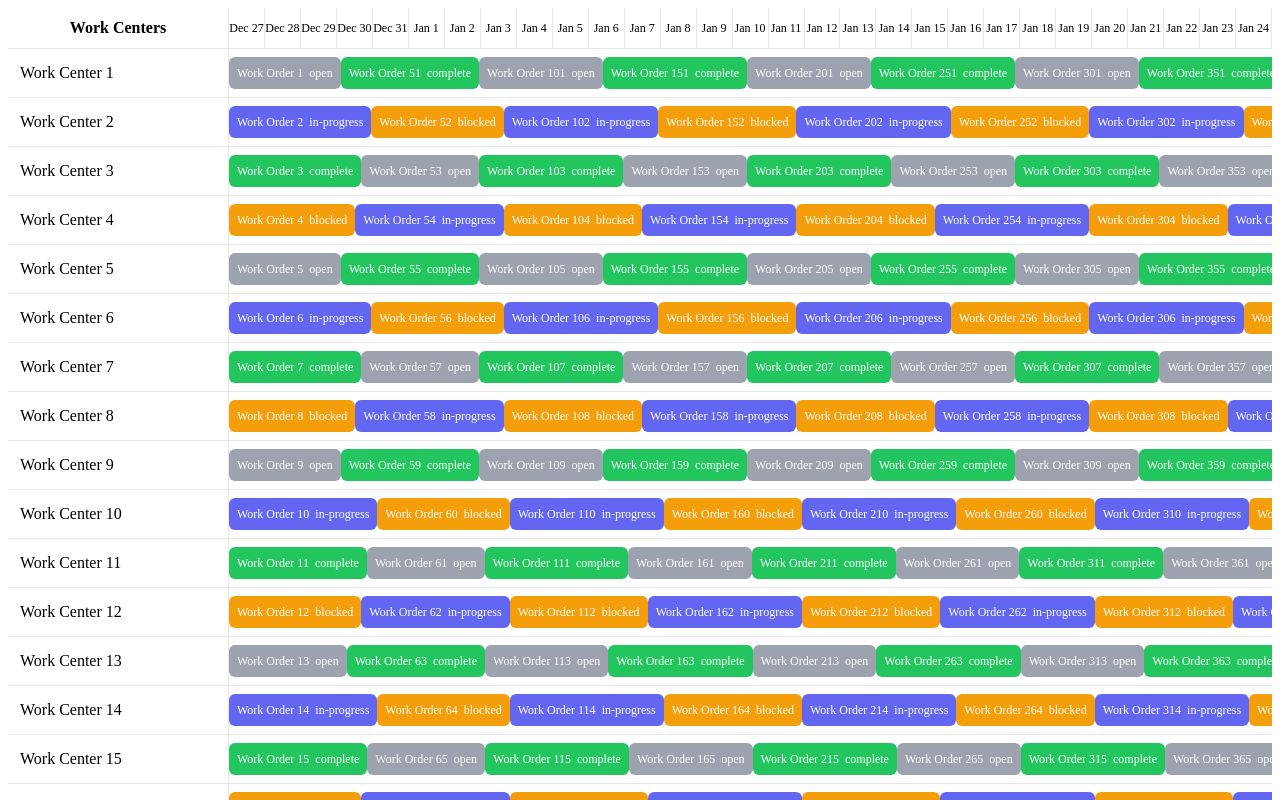
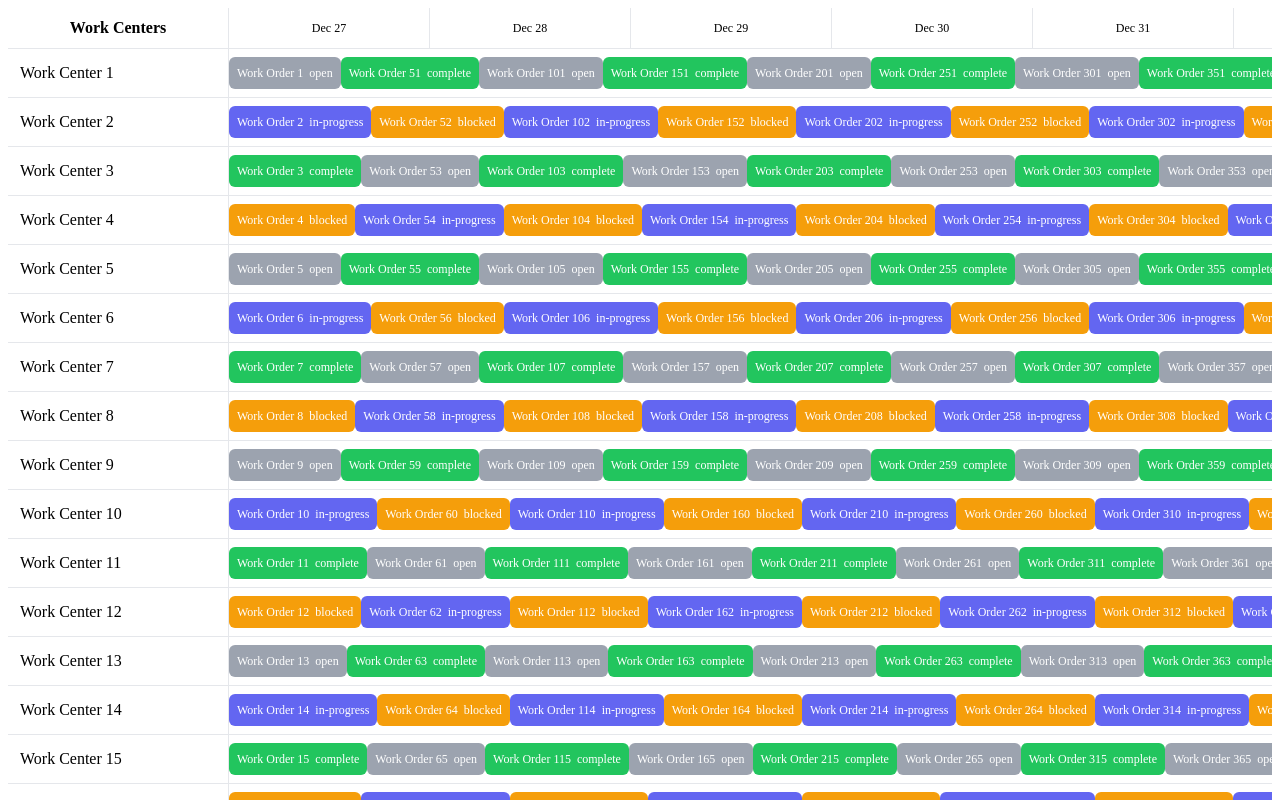
Before and after one commit to flavia3107/erp-system, an Angular app: page / in a window 1280 px wide. Shown: the top 800 px of the page. Built offline with nearby package versions, Linux system fonts and the light colour scheme; a web font is replaced by a local one.

Commit message:
Sync scrolls - Horizontal scroll (Break commit - to continue later)

```diff
--- a/src/app/components/work-order-timeline/work-order-timeline.html
+++ b/src/app/components/work-order-timeline/work-order-timeline.html
@@ -1,10 +1,9 @@
-<div class="timeline-container">
 <div class="timeline-header">
 	<div class="header-left">Work Centers</div>
-		<div class="header-right">
+	<div class="header-right" #headerRight>
 		<div class="date-row">
 			@for(date of visibleDates; track $index){
-				<div class="date-cell" [style.width.px]="headerColumnWidth">
+			<div class="date-cell" [style.minWidth.px]="200">
 				{{ date | date: timescale === 'day' ? 'MMM d' : timescale === 'week' ? 'w yyyy' : 'MMM yyyy' }}
 			</div>
 			}
@@ -12,14 +11,13 @@
 	</div>
 </div>
 
-	<div class="timeline-body">
+<div class="timeline-body" #timelineBody (scroll)="onBodyScroll()">
 	<div class="left-panel">
 		@for(wc of workCenters(); track wc.docId){
 		<div class="work-center-row">
 			{{ wc.data.name }}
 		</div>
 		}
-
 	</div>
 
 	<div class="right-panel">
@@ -30,4 +28,3 @@
 		}
 	</div>
 </div>
-</div>
--- a/src/app/components/work-order-timeline/work-order-timeline.scss
+++ b/src/app/components/work-order-timeline/work-order-timeline.scss
@@ -5,7 +5,6 @@
 	font-family: sans-serif;
 }
 
-/* Sticky header */
 .timeline-header {
 	display: flex;
 	position: sticky;
@@ -17,7 +16,7 @@
 }
 
 .header-left {
-	width: 220px; // same as left panel
+	width: 220px;
 	flex-shrink: 0;
 	border-right: 1px solid #e5e7eb;
 	display: flex;
@@ -44,11 +43,10 @@
 	height: 40px;
 }
 
-/* Scrollable timeline body */
 .timeline-body {
 	display: flex;
 	flex: 1;
-	overflow: auto; /* single scroll for horizontal + vertical */
+	overflow: auto;
 }
 
 .left-panel {
@@ -80,3 +78,13 @@
 	border-bottom: 1px solid #e5e7eb;
 	position: relative;
 }
+
+.header-right {
+	overflow: hidden;
+
+	.timeline-body {
+		display: flex;
+		flex: 1;
+		overflow: auto;
+	}
+}
--- a/src/app/components/work-order-timeline/work-order-timeline.ts
+++ b/src/app/components/work-order-timeline/work-order-timeline.ts
@@ -1,5 +1,5 @@
 import { DatePipe } from '@angular/common';
-import { Component, computed, ElementRef, input, OnInit, ViewChild } from '@angular/core';
+import { AfterViewInit, Component, computed, ElementRef, input, OnInit, ViewChild } from '@angular/core';
 import { Timescale, WorkCenterDocument, WorkOrderDocument } from '../../../shared/models/interfaces';
 import { TimelineCell } from './timeline-cell/timeline-cell';
 
@@ -9,7 +9,7 @@ import { TimelineCell } from './timeline-cell/timeline-cell';
   templateUrl: './work-order-timeline.html',
   styleUrl: './work-order-timeline.scss',
 })
-export class WorkOrderTimeline implements OnInit {
+export class WorkOrderTimeline implements OnInit, AfterViewInit {
   workCenters = input<WorkCenterDocument[]>([]);
   workOrders = input<WorkOrderDocument[]>([]);
   timescale: Timescale = 'day';
@@ -20,9 +20,15 @@ export class WorkOrderTimeline implements OnInit {
   @ViewChild('headerScroll') headerScroll!: ElementRef<HTMLDivElement>;
   @ViewChild('rightPanel') rightPanel!: ElementRef<HTMLDivElement>;
   @ViewChild('leftPanel') leftPanel!: ElementRef<HTMLDivElement>;
+  @ViewChild('timelineBody') timelineBody!: ElementRef<HTMLDivElement>;
+  @ViewChild('headerRight') headerRight!: ElementRef<HTMLDivElement>;
 
   ngOnInit() {
     this.generateVisibleDates();
+  }
+
+  ngAfterViewInit() {
+    this.headerRight.nativeElement.scrollLeft = this.timelineBody.nativeElement.scrollLeft;
   }
 
   generateVisibleDates() {
@@ -81,4 +87,9 @@ export class WorkOrderTimeline implements OnInit {
     headerEl.scrollLeft = rightEl.scrollLeft;
     leftEl.scrollTop = rightEl.scrollTop; // vertical sync
   }
+
+  onBodyScroll() {
+    const scrollLeft = this.timelineBody.nativeElement.scrollLeft;
+    this.headerRight.nativeElement.scrollLeft = scrollLeft;
+  }
 }
```
Lines whose indentation alone changed are shown as unchanged.
